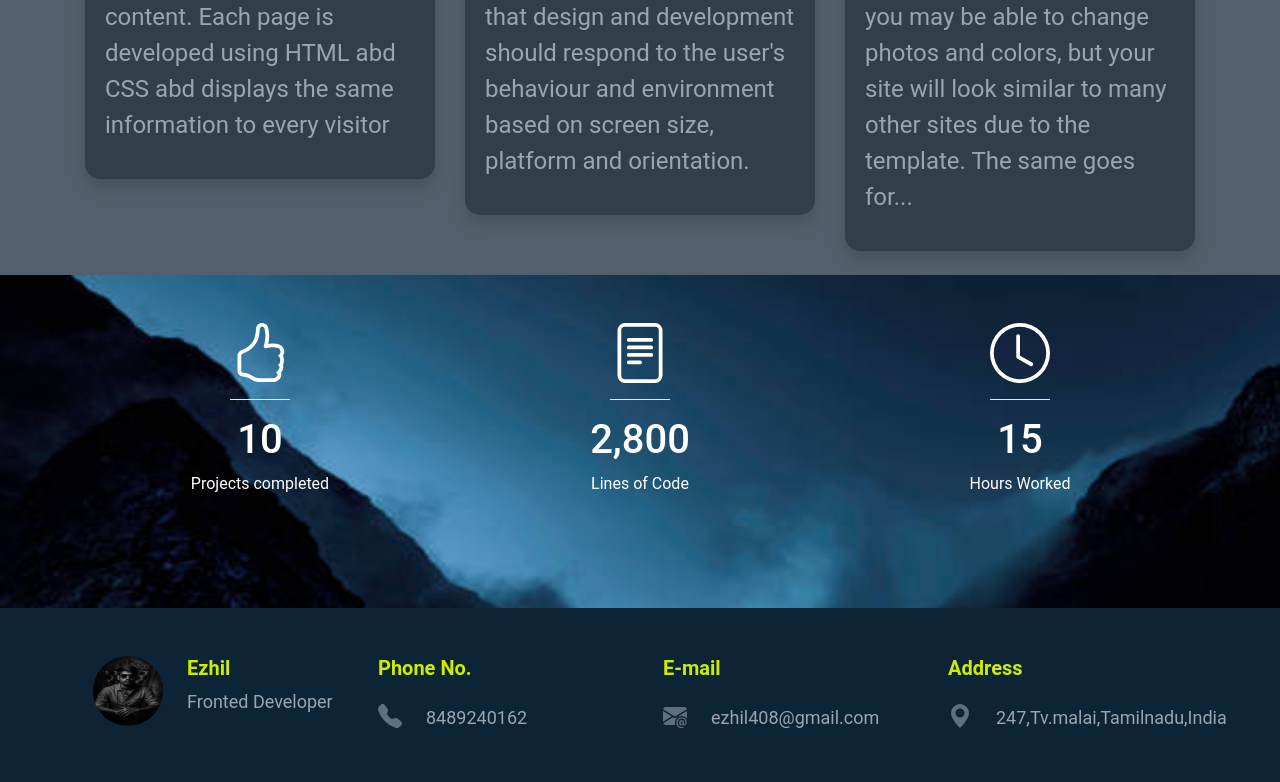
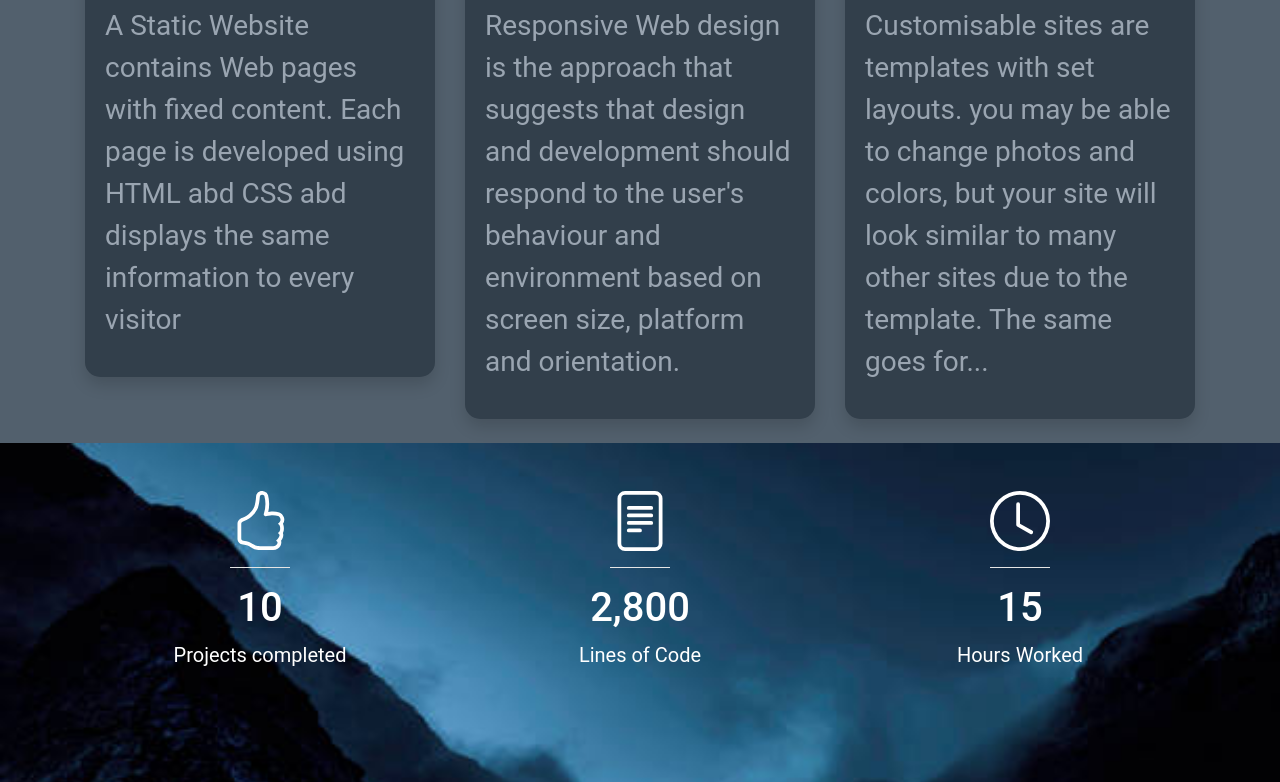
Before and after one commit to ezhil408/NM_FWD_2025_DP, a plain HTML site: page index.html in a window 1280 px wide. Shown: the part 2396-3178 px from the top of the page. Drawn offline with nearby package versions, Linux system fonts and the light colour scheme.

Commit message:
Update style.css

```diff
--- a/style.css
+++ b/style.css
@@ -2,7 +2,7 @@
     color:#ffffff !important;
     font-family:"Roboto";
     border-style:dotted;
-    height:5opx;
+    height:50px;
     width:50px;
     border-color:#0954f5;
     border-width:5px;
@@ -62,7 +62,7 @@
 .my-self-para{
     color: #9aa5b1;
     font-family: "roboto";
-    font-size: 24px;
+    font-size: 28px;
 }
 .skill-bg{
     background-color: #1f2933;
@@ -114,7 +114,7 @@
 .services-section-para {
     color: #9aa5b1;
     font-family: "roboto";
-    font-size: 24px;
+    font-size: 28px;
 }
 .workdone-section-bg-container {
     background-image: url("bg.png");
@@ -135,7 +135,7 @@
 .workdone-section-para {
     color: #ffffff;
     font-family: "roboto";
-    font-size: 16px;
+    font-size: 20px;
 }
 .footer-section-profile {
     height: 70px;
@@ -147,13 +147,13 @@
     color: #cced00;
     font-family: "roboto";
     font-weight: bold;
-    font-size: 20px;
+    font-size: 24px;
 }
 
 .footer-section-role {
     color: #9aa5b1;
     font-family: "roboto";
-    font-size: 18px;
+    font-size: 20px;
 }
 
 .footer-section-bg-container {
@@ -180,4 +180,5 @@
 a{
     text-decoration: none !important;
     color:blue;
+
 }
```
